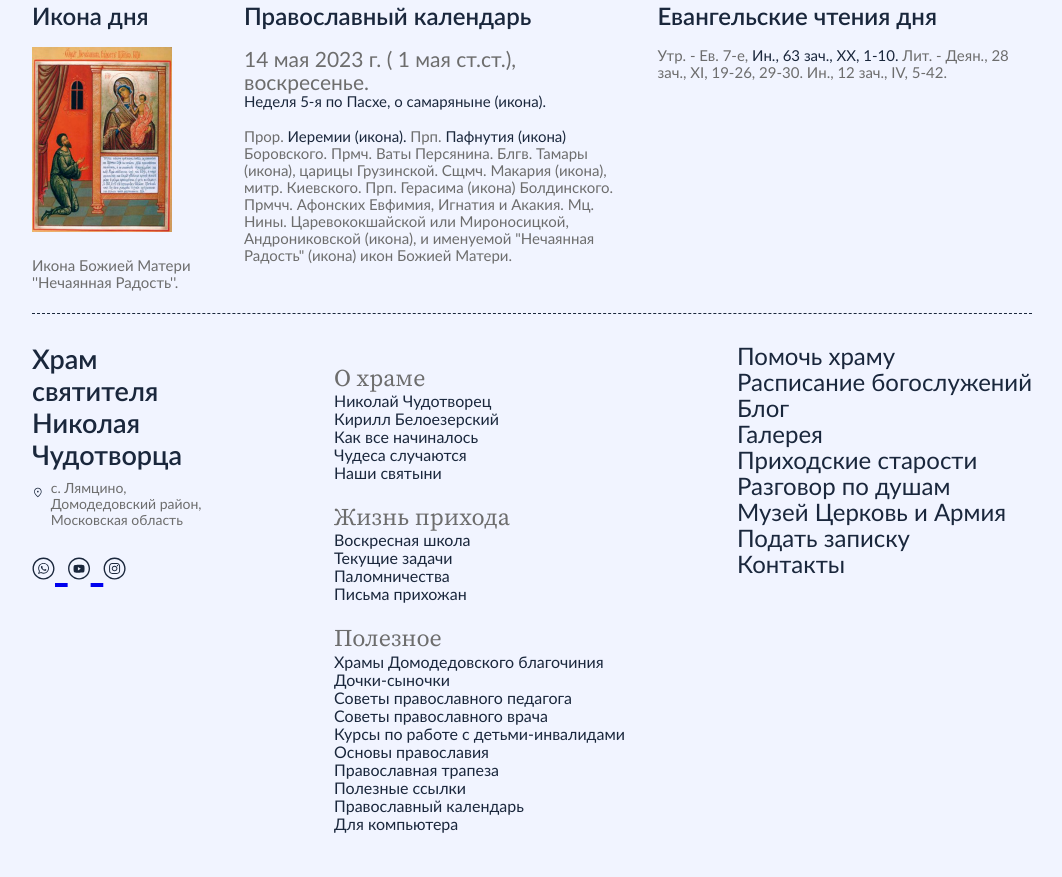
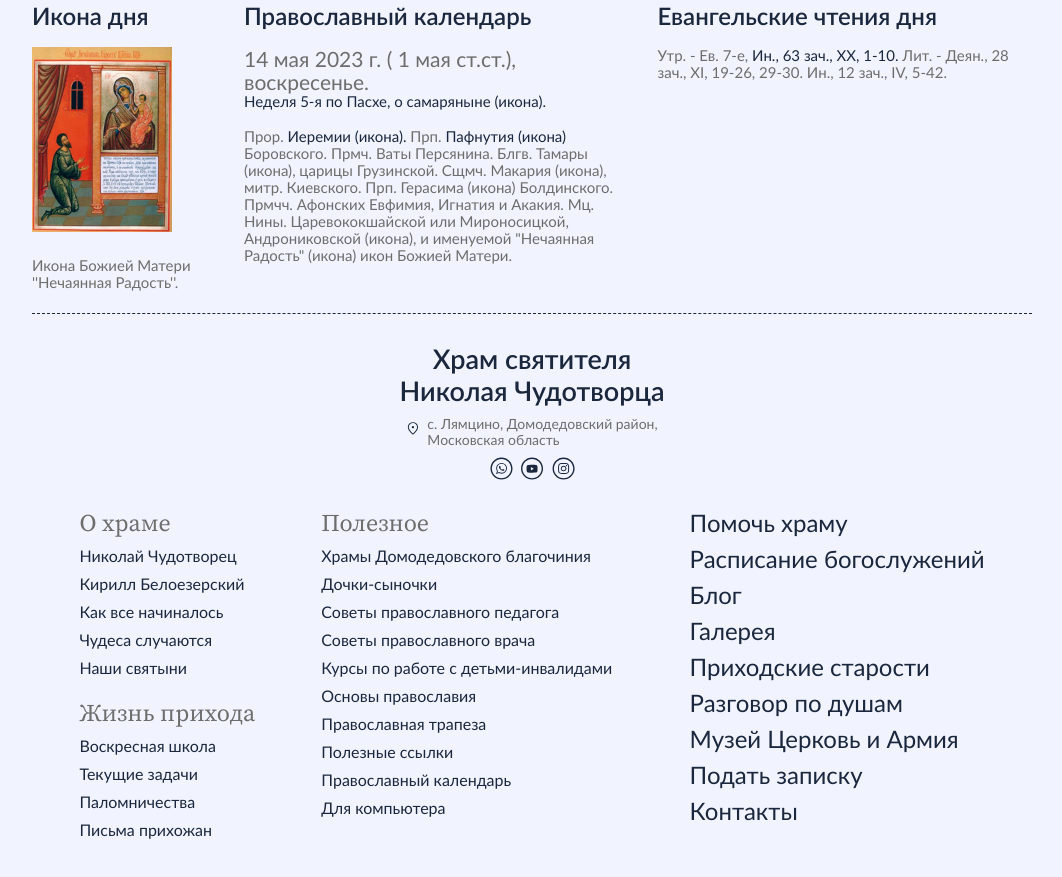
Before and after one commit to serjsankov/lyamcino, a website: page index.html in a window 1280 px wide. Shown: the part 1052-1929 px from the top of the page, without its empty margins (108-1170 px from the left). Drawn offline with Linux system fonts and the light colour scheme.

Commit message:
footer  готов

```diff
--- a/index.html
+++ b/index.html
@@ -285,18 +285,22 @@
                     <div class="footer__compilations">
                         <div class="footer__compilations-item area-1">
                             <span class="footer__compilations-head">О храме</span>
-                            <a href="" class="footer__link footer__compilations-link">Николай Чудотворец</a>
-                            <a href="" class="footer__link footer__compilations-link">Кирилл Белоезерский</a>
-                            <a href="" class="footer__link footer__compilations-link">Как все начиналось</a>
-                            <a href="" class="footer__link footer__compilations-link">Чудеса случаются</a>
-                            <a href="" class="footer__link footer__compilations-link">Наши святыни</a>
+                            <div class="footer__compilations-links">
+                                <a href="#" class="footer__link footer__compilations-link">Николай Чудотворец</a>
+                                <a href="#" class="footer__link footer__compilations-link">Кирилл Белоезерский</a>
+                                <a href="#" class="footer__link footer__compilations-link">Как все начиналось</a>
+                                <a href="#" class="footer__link footer__compilations-link">Чудеса случаются</a>
+                                <a href="#" class="footer__link footer__compilations-link">Наши святыни</a>
+                            </div>
                         </div>
                         <div class="footer__compilations-item area-2">
                             <span class="footer__compilations-head">Полезное</span>
+                            <div class="footer__compilations-links">
                                 <a href="" class="footer__link footer__compilations-link">Храмы Домодедовского
                                     благочиния</a>
                                 <a href="" class="footer__link footer__compilations-link">Дочки-сыночки</a>
-                            <a href="" class="footer__link footer__compilations-link">Советы православного педагога</a>
+                                <a href="" class="footer__link footer__compilations-link">Советы православного
+                                    педагога</a>
                                 <a href="" class="footer__link footer__compilations-link">Советы православного врача</a>
                                 <a href="" class="footer__link footer__compilations-link">Курсы по работе с
                                     детьми-инвалидами</a>
@@ -306,12 +310,15 @@
                                 <a href="" class="footer__link footer__compilations-link">Православный календарь</a>
                                 <a href="" class="footer__link footer__compilations-link">Для компьютера</a>
                             </div>
+                        </div>
                         <div class="footer__compilations-item area-3">
                             <span class="footer__compilations-head">Жизнь прихода</span>
-                            <a href="" class="footer__link footer__compilations-link">Воскресная школа</a>
-                            <a href="" class="footer__link footer__compilations-link">Текущие задачи</a>
-                            <a href="" class="footer__link footer__compilations-link">Паломничества</a>
-                            <a href="" class="footer__link footer__compilations-link">Письма прихожан</a>
+                            <div class="footer__compilations-links">
+                                <a href="#" class="footer__link footer__compilations-link">Воскресная школа</a>
+                                <a href="#" class="footer__link footer__compilations-link">Текущие задачи</a>
+                                <a href="#" class="footer__link footer__compilations-link">Паломничества</a>
+                                <a href="#" class="footer__link footer__compilations-link">Письма прихожан</a>
+                            </div>
                         </div>
                     </div>
                     <div class="footer__pages">
--- a/scss/footer.scss
+++ b/scss/footer.scss
@@ -9,6 +9,16 @@
         display: flex;
         align-items: flex-start;
         justify-content: space-between;
+
+        @media screen and (max-width: 1440px) {
+            justify-content: space-evenly;
+            flex-wrap: wrap;
+            gap: 30px;
+        }
+
+        @media screen and (max-width: 1024px) {
+            justify-content: space-between;
+        }
     }
 
     &__contacts {
@@ -17,6 +27,10 @@
         gap: 9px;
 
         flex-basis: 19%;
+
+        @media screen and (max-width: 1440px) {
+            flex-basis: 100%;
+        }
 
         @media screen and (max-width: 600px) {
             flex-basis: auto;
@@ -35,13 +49,30 @@
             color: #6D6D6D;
             text-decoration: none;
 
-            @media screen and (max-width: 600px) {
-                justify-content: center;
+            @media screen and (max-width: 1440px) {
+                width: 255px;
+                margin: 0 auto;
             }
         }
 
         &-networks {
-            text-decoration: none;
+            display: flex;
+            align-items: center;
+            gap: 8px;
+
+            padding-left: 9%;
+
+            @media screen and (max-width: 1440px) {
+                padding-left: 0;
+
+                justify-content: center;
+            }
+            a {
+                text-decoration: none;
+                line-height: 0;
+
+                display: block;
+            }
         }
     }
 
@@ -53,27 +84,25 @@
 
         display: block;
 
-        @media screen and (max-width: 600px) {
+        @media screen and (max-width: 1440px) {
             text-align: center;
         }
     }
 
     &__compilations {
         display: grid;
-        grid-template-areas: "area1"
-        "area3"
-        "area2";
+        grid-template-areas: "area1 area2"
+        "area3 area2";
+        column-gap: 66px;
+        row-gap: 23px;
 
-        @media screen and (max-width: 1024px) {
-            flex-basis: 50%;
+        @media screen and (max-width: 940px) {
+            grid-template-areas: "area1"
+            "area3"
+            "area2";
         }
 
-        @media screen and (max-width: 768px) {
-            grid-template-areas: "area1 area2"
-            "area3 area2";
-        }
-
-        @media screen and (max-width: 600px) {
+        @media screen and (max-width: 700px) {
             display: none;
         }
 
@@ -89,12 +118,21 @@
             }
         }
 
+        &-links {
+            display: grid;
+            gap: 10px;
+        }
+
         &-head {
             font-family: $fontSource;
             font-size: 24px;
             line-height: 26px;
             font-weight: 400;
             color: #6D6D6D;
+
+            display: block;
+
+            margin-bottom: 11px;
         }
 
         &-link {
@@ -104,11 +142,9 @@
     }
 
     &__pages {
-        @media screen and (max-width: 1024px) {
-            flex-basis: 50%;
-        }
-
-        @media screen and (max-width: 600px) {
+        display: grid;
+        gap: 10px;
+        @media screen and (max-width: 700px) {
             display: none;
         }
 
```
Also changed, not shown: public_html/buddy/front/css/main.min.css. Lines whose indentation alone changed are shown as unchanged.
